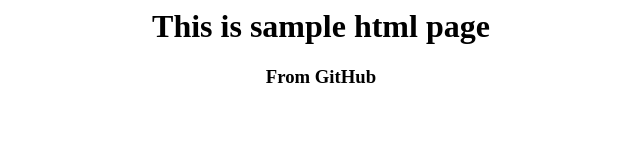
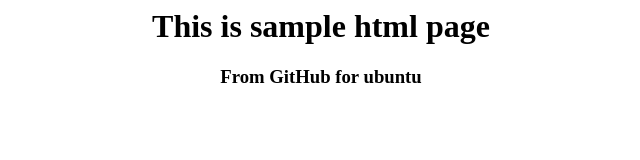
Before and after one commit to SubbuDevasani/Application-test, a plain HTML site: page index.html in a window 1280 px wide. Shown: the whole page, without its empty margins (319-959 px from the left). Drawn offline with Linux system fonts and the light colour scheme.

Commit message:
Update index.html

```diff
--- a/index.html
+++ b/index.html
@@ -1,4 +1,4 @@
 <html><center>
 <h1> This is sample html page </h1>
-<h3> From GitHub  </h3>
+<h3> From GitHub for ubuntu</h3>
 </center><html>
```
